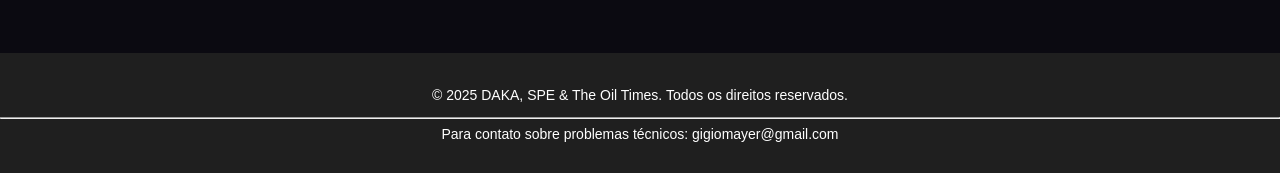
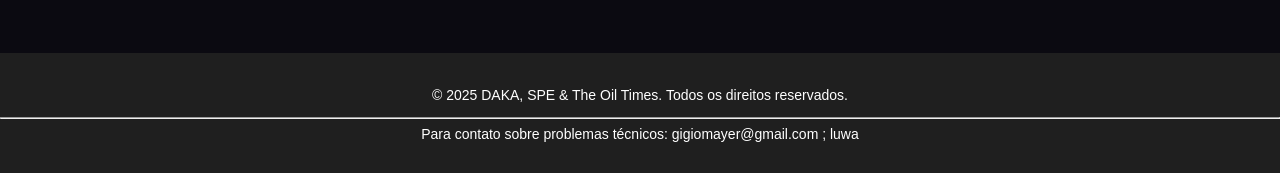
Before and after one commit to Mayer0212/SitePetrosul, a plain HTML site: page index.html in a window 1280 px wide. Shown: the part 1027-1200 px from the top of the page. Drawn offline with Linux system fonts and the light colour scheme.

Commit message:
Update index.html

```diff
--- a/index.html
+++ b/index.html
@@ -113,7 +113,7 @@
 
 
 <footer class="footer">
- <p>&copy; 2025 DAKA, SPE & The Oil Times. Todos os direitos reservados. <hr>Para contato sobre problemas técnicos: gigiomayer@gmail.com </p>
+ <p>&copy; 2025 DAKA, SPE & The Oil Times. Todos os direitos reservados. <hr>Para contato sobre problemas técnicos: gigiomayer@gmail.com ; luwa </p>
 </footer>
 
 
```
